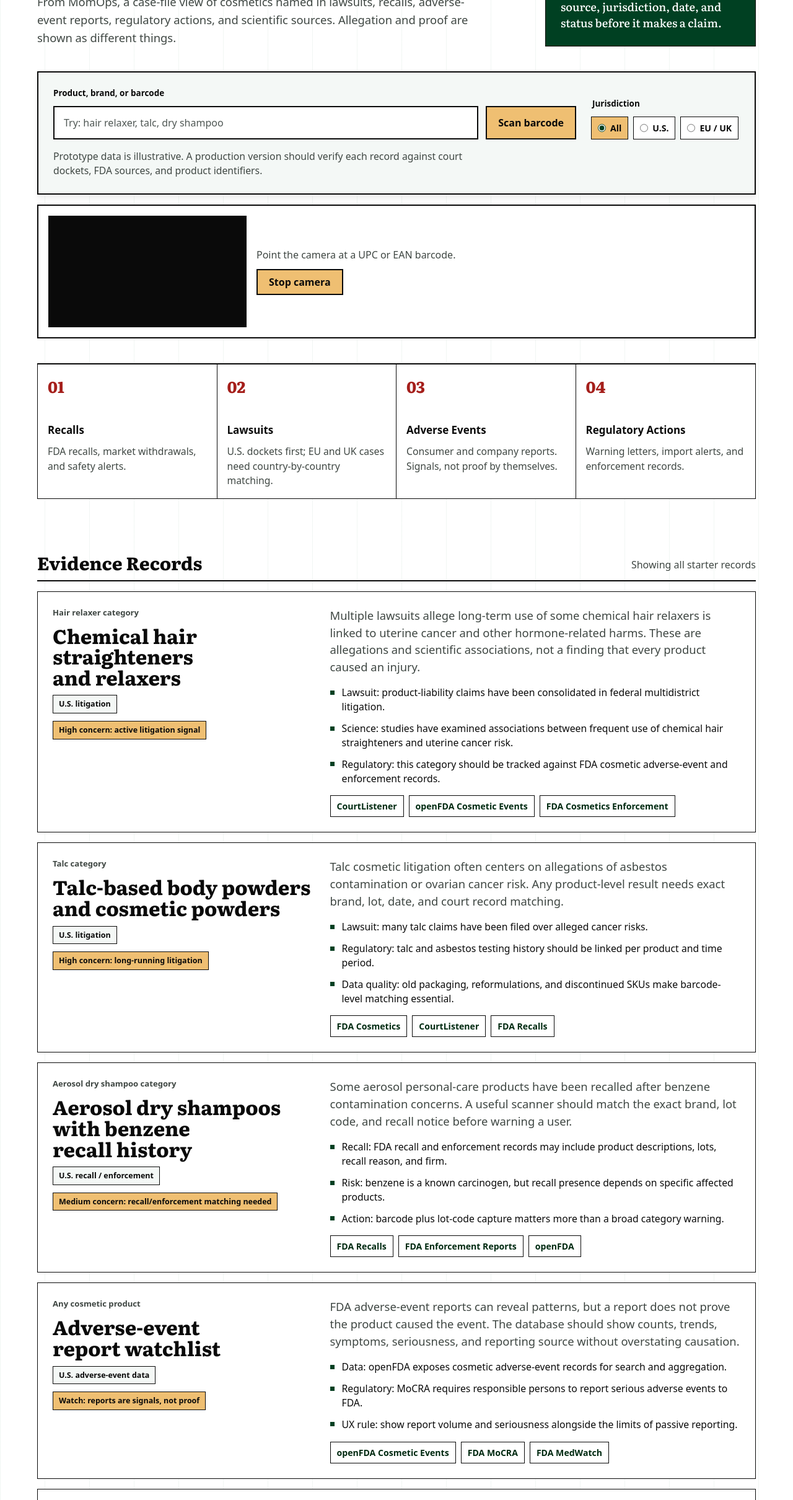
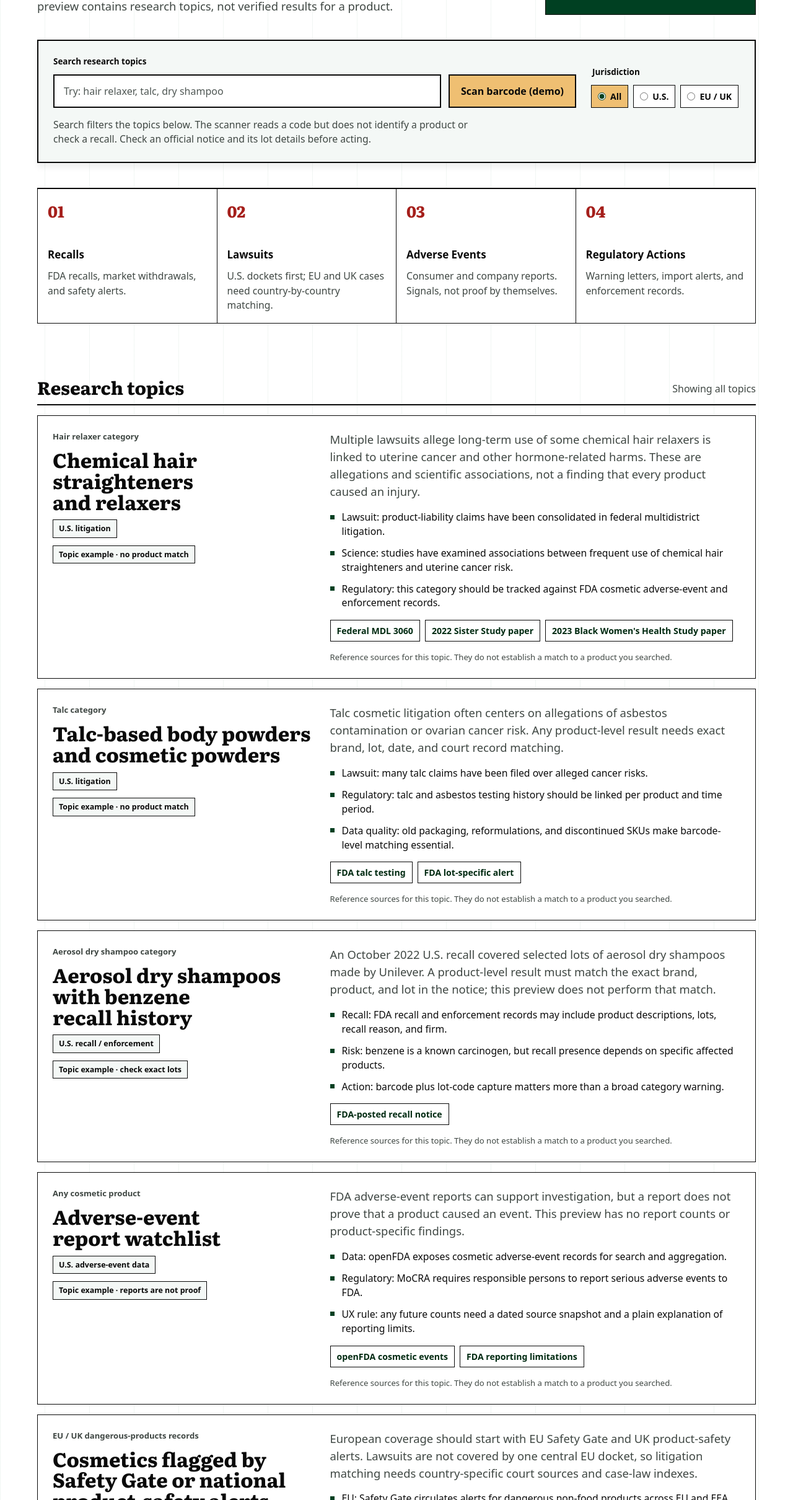
Before and after one commit to tropicgirlie/evidencedesk, a website: page index.html in a window 1280 px wide. Shown: the part 380-2800 px from the top of the page at 62% size. Drawn offline with Linux system fonts and the light colour scheme; a web font is replaced by a local one.

Commit message:
Prepare honest Evidence Desk preview for Cloudflare Workers

```diff
--- a/app.js
+++ b/app.js
@@ -3,10 +3,10 @@ const records = [
     brand: "Hair relaxer category",
     product: "Chemical hair straighteners and relaxers",
     barcodes: [],
-    risk: "high",
+    risk: "example",
     jurisdiction: "us",
     jurisdictionLabel: "U.S. litigation",
-    riskLabel: "High concern: active litigation signal",
+    riskLabel: "Topic example · no product match",
     summary:
       "Multiple lawsuits allege long-term use of some chemical hair relaxers is linked to uterine cancer and other hormone-related harms. These are allegations and scientific associations, not a finding that every product caused an injury.",
     evidence: [
@@ -15,20 +15,20 @@ const records = [
       "Regulatory: this category should be tracked against FDA cosmetic adverse-event and enforcement records."
     ],
     sources: [
-      ["CourtListener", "https://www.courtlistener.com/"],
-      ["openFDA Cosmetic Events", "https://open.fda.gov/apis/cosmetic/"],
-      ["FDA Cosmetics Enforcement", "https://www.fda.gov/cosmetics/cosmetics-compliance-enforcement"]
+      ["Federal MDL 3060", "https://www.ilnd.uscourts.gov/mdl.aspx"],
+      ["2022 Sister Study paper", "https://pubmed.ncbi.nlm.nih.gov/36245087/"],
+      ["2023 Black Women's Health Study paper", "https://pubmed.ncbi.nlm.nih.gov/37821068/"]
     ],
-    keywords: ["hair relaxer", "straightener", "uterine cancer", "loreal", "softsheen", "dark and lovely", "motions"]
+    keywords: ["hair relaxer", "straightener", "uterine cancer", "litigation"]
   },
   {
     brand: "Talc category",
     product: "Talc-based body powders and cosmetic powders",
     barcodes: [],
-    risk: "high",
+    risk: "example",
     jurisdiction: "us",
     jurisdictionLabel: "U.S. litigation",
-    riskLabel: "High concern: long-running litigation",
+    riskLabel: "Topic example · no product match",
     summary:
       "Talc cosmetic litigation often centers on allegations of asbestos contamination or ovarian cancer risk. Any product-level result needs exact brand, lot, date, and court record matching.",
     evidence: [
@@ -37,9 +37,8 @@ const records = [
       "Data quality: old packaging, reformulations, and discontinued SKUs make barcode-level matching essential."
     ],
     sources: [
-      ["FDA Cosmetics", "https://www.fda.gov/cosmetics"],
-      ["CourtListener", "https://www.courtlistener.com/"],
-      ["FDA Recalls", "https://www.fda.gov/safety/recalls-market-withdrawals-safety-alerts/"]
+      ["FDA talc testing", "https://www.fda.gov/cosmetics/cosmetic-ingredients/talc"],
+      ["FDA lot-specific alert", "https://www.fda.gov/cosmetics/cosmetics-compliance-enforcement/fda-advises-consumers-stop-using-certain-cosmetic-products"]
     ],
     keywords: ["talc", "baby powder", "body powder", "ovarian cancer", "asbestos"]
   },
@@ -47,21 +46,19 @@ const records = [
     brand: "Aerosol dry shampoo category",
     product: "Aerosol dry shampoos with benzene recall history",
     barcodes: [],
-    risk: "medium",
+    risk: "example",
     jurisdiction: "us",
     jurisdictionLabel: "U.S. recall / enforcement",
-    riskLabel: "Medium concern: recall/enforcement matching needed",
+    riskLabel: "Topic example · check exact lots",
     summary:
-      "Some aerosol personal-care products have been recalled after benzene contamination concerns. A useful scanner should match the exact brand, lot code, and recall notice before warning a user.",
+      "An October 2022 U.S. recall covered selected lots of aerosol dry shampoos made by Unilever. A product-level result must match the exact brand, product, and lot in the notice; this preview does not perform that match.",
     evidence: [
       "Recall: FDA recall and enforcement records may include product descriptions, lots, recall reason, and firm.",
       "Risk: benzene is a known carcinogen, but recall presence depends on specific affected products.",
       "Action: barcode plus lot-code capture matters more than a broad category warning."
     ],
     sources: [
-      ["FDA Recalls", "https://www.fda.gov/safety/recalls-market-withdrawals-safety-alerts/"],
-      ["FDA Enforcement Reports", "https://www.fda.gov/safety/recalls-market-withdrawals-safety-alerts/enforcement-reports"],
-      ["openFDA", "https://open.fda.gov/"]
+      ["FDA-posted recall notice", "https://www.fda.gov/safety/recalls-market-withdrawals-safety-alerts/unilever-issues-voluntary-us-recall-select-dry-shampoos-due-potential-presence-benzene"]
     ],
     keywords: ["dry shampoo", "aerosol", "benzene", "recall"]
   },
@@ -69,21 +66,20 @@ const records = [
     brand: "Any cosmetic product",
     product: "Adverse-event report watchlist",
     barcodes: [],
-    risk: "watch",
+    risk: "example",
     jurisdiction: "us",
     jurisdictionLabel: "U.S. adverse-event data",
-    riskLabel: "Watch: reports are signals, not proof",
+    riskLabel: "Topic example · reports are not proof",
     summary:
-      "FDA adverse-event reports can reveal patterns, but a report does not prove the product caused the event. The database should show counts, trends, symptoms, seriousness, and reporting source without overstating causation.",
+      "FDA adverse-event reports can support investigation, but a report does not prove that a product caused an event. This preview has no report counts or product-specific findings.",
     evidence: [
       "Data: openFDA exposes cosmetic adverse-event records for search and aggregation.",
       "Regulatory: MoCRA requires responsible persons to report serious adverse events to FDA.",
-      "UX rule: show report volume and seriousness alongside the limits of passive reporting."
+      "UX rule: any future counts need a dated source snapshot and a plain explanation of reporting limits."
     ],
     sources: [
-      ["openFDA Cosmetic Events", "https://open.fda.gov/apis/cosmetic/"],
-      ["FDA MoCRA", "https://www.fda.gov/cosmetics/cosmetics-laws-regulations/modernization-cosmetics-regulation-act-2022-mocra"],
-      ["FDA MedWatch", "https://www.fda.gov/MedWatch"]
+      ["openFDA cosmetic events", "https://open.fda.gov/apis/cosmetic/event/"],
+      ["FDA reporting limitations", "https://www.fda.gov/safety/fda-adverse-event-monitoring-system-aems"]
     ],
     keywords: ["adverse event", "reaction", "rash", "hair loss", "burn", "complaint"]
   },
@@ -91,10 +87,10 @@ const records = [
     brand: "EU / UK dangerous-products records",
     product: "Cosmetics flagged by Safety Gate or national product-safety alerts",
     barcodes: [],
-    risk: "medium",
+    risk: "example",
     jurisdiction: "eu-uk",
     jurisdictionLabel: "EU / UK safety alerts",
-    riskLabel: "Medium concern: product-safety alert matching needed",
+    riskLabel: "Topic example · no product match",
     summary:
       "European coverage should start with EU Safety Gate and UK product-safety alerts. Lawsuits are not covered by one central EU docket, so litigation matching needs country-specific court sources and case-law indexes.",
     evidence: [
@@ -104,7 +100,6 @@ const records = [
     ],
     sources: [
       ["EU Safety Gate", "https://ec.europa.eu/safety-gate/"],
-      ["European e-Justice Portal", "https://e-justice.europa.eu/home.do"],
       ["UK Product Safety Alerts", "https://www.gov.uk/product-safety-alerts-reports-recalls"]
     ],
     keywords: ["europe", "eu", "uk", "safety gate", "rapex", "recall", "dangerous product", "cosmetics"]
@@ -163,8 +158,8 @@ function render(query = "") {
   cards.classList.add("is-updating");
   empty.hidden = filtered.length > 0;
   resultCount.textContent = filtered.length === records.length
-    ? "Showing all starter records"
-    : `${filtered.length} matching record${filtered.length === 1 ? "" : "s"}`;
+    ? "Showing all topics"
+    : `${filtered.length} matching topic${filtered.length === 1 ? "" : "s"}`;
 }
 
 function renderCard(record) {
@@ -184,7 +179,8 @@ function renderCard(record) {
       <div class="record-body">
         <p>${record.summary}</p>
         <ul class="evidence-list">${evidence}</ul>
-        <div class="source-row" aria-label="Sources">${sources}</div>
+        <div class="source-row" aria-label="Reference sources">${sources}</div>
+        <small class="source-note">Reference sources for this topic. They do not establish a match to a product you searched.</small>
       </div>
     </article>
   `;
@@ -192,7 +188,7 @@ function renderCard(record) {
 
 async function startScanner() {
   if (!("BarcodeDetector" in window)) {
-    scanStatus.textContent = "Barcode scanning is not supported in this browser yet. Type the barcode instead.";
+    scanStatus.textContent = "Barcode scanning is not supported in this browser. Product lookup is not connected in this preview.";
     scanner.hidden = false;
     return;
   }
@@ -206,20 +202,23 @@ async function startScanner() {
     await camera.play();
     scanner.hidden = false;
     scanner.classList.add("is-scanning");
-    scanStatus.textContent = "Point the camera at a UPC or EAN barcode.";
+    scanStatus.textContent = "Point the camera at a UPC or EAN barcode. Product lookup is not connected.";
 
     const detector = new BarcodeDetector({ formats: ["ean_13", "ean_8", "upc_a", "upc_e"] });
     detectorTimer = window.setInterval(async () => {
-      const codes = await detector.detect(camera);
-      if (!codes.length) return;
-      search.value = codes[0].rawValue;
-      render(search.value);
-      scanStatus.textContent = `Scanned ${codes[0].rawValue}`;
-      stopScanner();
+      try {
+        const codes = await detector.detect(camera);
+        if (!codes.length) return;
+        scanStatus.textContent = `Scanned ${codes[0].rawValue}. This preview cannot identify the product or check records.`;
+        stopScanner();
+      } catch {
+        scanStatus.textContent = "The camera could not read a barcode. Product lookup is not connected in this preview.";
+        stopScanner();
+      }
     }, 500);
   } catch (error) {
     scanner.hidden = false;
-    scanStatus.textContent = "Camera access was not available. Type the barcode instead.";
+    scanStatus.textContent = "Camera access was not available. Product lookup is not connected in this preview.";
   }
 }
 
--- a/index.html
+++ b/index.html
@@ -15,26 +15,25 @@
 
       <section class="hero" aria-labelledby="page-title">
         <div class="hero-copy">
-          <p class="eyebrow">Search the public record before it reaches your bathroom shelf</p>
+          <p class="eyebrow">A public evidence index in development</p>
           <h1 id="page-title">Is this on record?</h1>
           <p class="lede">
-            From MomOps, a case-file view of cosmetics named in lawsuits, recalls,
-            adverse-event reports, regulatory actions, and scientific sources.
-            Allegation and proof are shown as different things.
+            Explore the kinds of public sources a cosmetic safety search should check.
+            This preview contains research topics, not verified results for a product.
           </p>
         </div>
         <aside class="case-note" aria-label="Evidence standard">
-          <strong>Evidence standard</strong>
-          <p>Every record should name the source, jurisdiction, date, and status before it makes a claim.</p>
+          <strong>Preview only</strong>
+          <p>No live database is connected. A search or barcode scan here cannot tell you whether a particular product is safe, recalled, or named in litigation.</p>
         </aside>
       </section>
 
       <section class="search-panel" role="search" aria-label="Product search">
         <div class="search-main">
-          <label for="product-search">Product, brand, or barcode</label>
+          <label for="product-search">Search research topics</label>
           <div class="search-row">
             <input id="product-search" type="search" placeholder="Try: hair relaxer, talc, dry shampoo" autocomplete="off">
-            <button id="scan-button" type="button">Scan barcode</button>
+            <button id="scan-button" type="button">Scan barcode (demo)</button>
           </div>
         </div>
         <fieldset class="jurisdiction-filter" aria-label="Jurisdiction">
@@ -53,15 +52,15 @@
           </label>
         </fieldset>
         <p class="hint">
-          Prototype data is illustrative. A production version should verify each
-          record against court dockets, FDA sources, and product identifiers.
+          Search filters the topics below. The scanner reads a code but does not identify
+          a product or check a recall. Check an official notice and its lot details before acting.
         </p>
       </section>
 
       <section class="scanner" id="scanner" hidden>
         <video id="camera" playsinline></video>
         <div class="scanner-copy">
-          <p id="scan-status">Point the camera at a UPC or EAN barcode.</p>
+          <p id="scan-status" role="status">Point the camera at a UPC or EAN barcode. Product lookup is not connected.</p>
           <button id="stop-scan" type="button">Stop camera</button>
         </div>
       </section>
@@ -91,15 +90,15 @@
 
       <section class="results" aria-labelledby="results-title">
         <div class="section-heading">
-          <h2 id="results-title">Evidence Records</h2>
-          <p id="result-count">Showing all starter records</p>
+          <h2 id="results-title">Research topics</h2>
+          <p id="result-count" role="status">Showing all topics</p>
         </div>
         <div id="cards" class="cards"></div>
         <div id="empty" class="empty" hidden>
-          <h3>No matching record yet</h3>
+          <h3>No matching topic</h3>
           <p>
-            This does not mean the product is safe. It means this prototype dataset
-            has not linked it to a public evidence record.
+            This preview does not search product records. A missing topic tells you
+            nothing about a product's safety or legal history.
           </p>
         </div>
       </section>
--- a/styles.css
+++ b/styles.css
@@ -31,6 +31,10 @@
 
 * {
   box-sizing: border-box;
+}
+
+[hidden] {
+  display: none !important;
 }
 
 html {
@@ -431,18 +435,8 @@ button:hover {
   color: var(--ink);
 }
 
-.risk.high {
-  background: var(--amber);
-  color: var(--ink);
-}
-
-.risk.medium {
-  background: var(--amber);
-  color: var(--ink);
-}
-
-.risk.watch {
-  background: var(--amber);
+.risk.example {
+  background: var(--surface);
   color: var(--ink);
 }
 
@@ -504,6 +498,13 @@ button:hover {
 .source-row a:hover {
   background: var(--amber);
   color: var(--ink);
+}
+
+.source-note {
+  display: block;
+  color: var(--muted);
+  font-size: 0.82rem;
+  line-height: 1.45;
 }
 
 .empty {
```
Also changed, not shown: REVIEW.md (added, +77 -0 lines), package.json (added, +12 -0 lines), scripts/build.mjs (added, +7 -0 lines), README.md, 3 other files.
